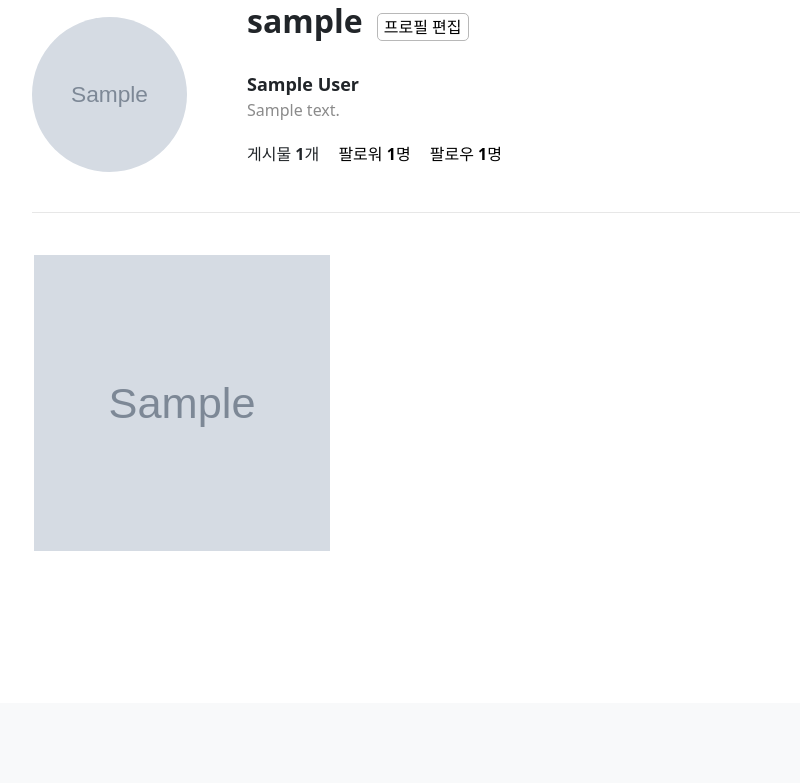
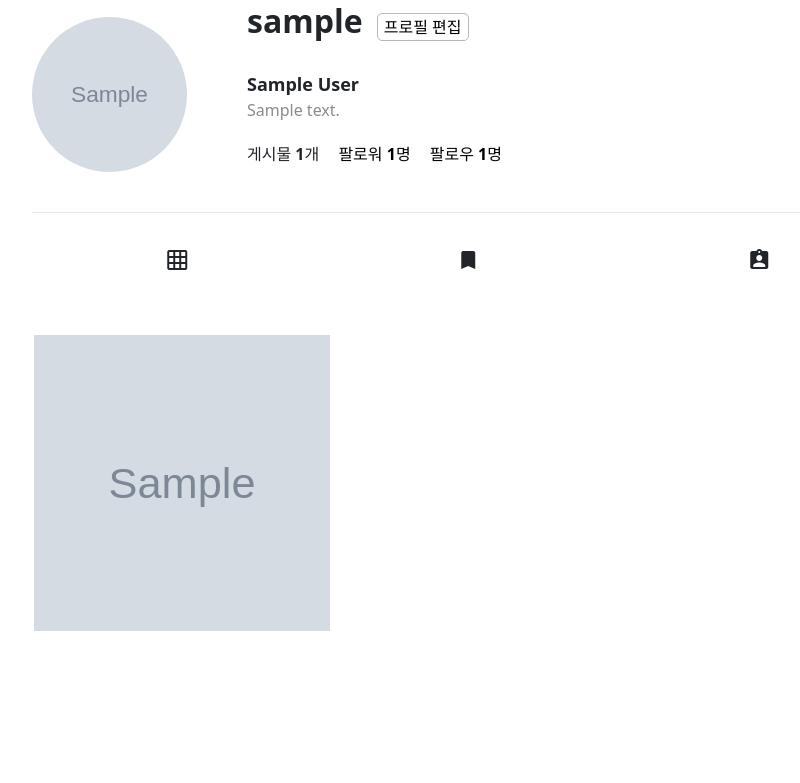
Before and after one commit to jihyun-cho-0/spartagram, a Django app: page /user/profile/1/ in a window 1280 px wide. Shown: the part 125-908 px from the top of the page, without its empty margins (158-958 px from the left). Before the commit the page ends 676 px from the top, so only its background shows below. Run offline with Django 4.2, Linux system fonts and the light colour scheme; a user stored in the database is signed in; tables that the repository leaves empty hold one stand-in row (values such as "Sample post"); grey boxes marked "Sample" are stand-in pictures; some libraries are stand-ins or nearby versions.

Commit message:
추가 : 북마크한 게시글 모아보기 #43

```diff
--- a/spartagram/settings.py
+++ b/spartagram/settings.py
@@ -130,6 +130,7 @@ STATICFILES_DIRS = [
 ]
 STATIC_ROOT = os.path.join(BASE_DIR, '.static_root')
 
+
 MEDIA_URL = '/media/'
 MEDIA_ROOT = os.path.join(BASE_DIR, 'media')
 
--- a/templates/user/user_profile.html
+++ b/templates/user/user_profile.html
@@ -44,8 +44,17 @@
         float: left;
     }
 
-    .tweet_container{
+    .post_container{
         display:flex;
+        width: 900px;
+        flex-direction: row;
+        margin: 40px auto 150px auto;
+        justify-content: flex-start;
+        flex-wrap: wrap;
+    }
+
+    .bookmark_container{
+        display:none;
         width: 900px;
         flex-direction: row;
         margin: 40px auto 150px auto;
@@ -117,6 +126,42 @@
         height: 548px;
     }
 
+    .posts-type-row {
+        margin: 0 auto;
+        padding: 15px 0;
+        width: 70%;
+    }
+
+    .posts-type-row div {
+        display: inline-block;
+        text-align: center;
+        width: 32%;
+    }
+
+    .my-posts {
+        display: block;
+        height: 24px;
+        margin: 0 auto;
+        width: 24px;
+    }
+
+    .bookmarked-posts {
+        display: block;
+        height: 24px;
+        margin: 0 auto;
+        width: 24px;
+    }
+
+    .tagged-posts {
+        display: block;
+        height: 24px;
+        margin: 0 auto;
+        width: 24px;
+    }
+
+
+
+
 </style>
 {% endblock profilecss %}
 
@@ -150,6 +195,39 @@
     $("#input").change(function(){
       readFile(this);
     });
+
+    const post_show = document.getElementById("my_post_show");
+    const bookmarked_show = document.getElementById("bookmarked_show");
+    const tagged_show = document.getElementById("tagged_show");
+
+
+    const my_post = document.getElementById("my_post");
+    const bookmarked_posts = document.getElementById("bookmarked_posts");
+    const tagged_posts = document.getElementById("tagged_posts");
+
+    my_post.addEventListener("click", e => {
+        post_show.style.display = "flex";
+        bookmarked_show.style.display = "none";
+        tagged_show.style.display = "none";
+
+    });
+
+    bookmarked_posts.addEventListener("click", e => {
+        post_show.style.display = "none";
+        bookmarked_show.style.display = "flex";
+        tagged_show.style.display = "none";
+
+    });
+
+    tagged_posts.addEventListener("click", e => {
+        post_show.style.display = "none";
+        bookmarked_show.style.display = "none";
+        tagged_show.style.display = "flex";
+
+    });
+
+
+
 
 
 </script>
@@ -197,10 +275,40 @@
 
         <hr style="margin:20px auto; width: 900px; color:#a1a1a1;">
 
-        <div class="tweet_container"> {%comment%} 본인 게시글 사진 불러오기 {%endcomment%}
+        <!-- 토글 스위치 보여주기 -->
+
+        <div class="posts-type-row">
+            <div>
+                <span class="my-posts" id="my_post"><i class="material-icons">grid_on</i></span>
+            </div>
+            <div>
+                <span class="bookmarked-posts" id="bookmarked_posts"><i class="material-icons">bookmark</i></span>
+            </div>
+            <div>
+                <span class="tagged-posts" id="tagged_posts"><i class="material-icons">assignment_ind</i></span>
+            </div>
+        </div>
+
+
+
+
+
+        {%comment%} 본인 게시글 사진 불러오기 {%endcomment%}
+        <div class="post_container" id ="my_post_show">
             {% for tw in my_tweet %}
                 {% if tw.imgfile%}
-                    <a href='/tweet/{{tw.id}}'><img src="/media/{{tw.imgfile}}" class="tweet_item" alt=""></a>
+                    <a href='/tweet/{{tw.id}}'><img src="{{tw.imgfile.url}}" class="tweet_item" alt=""></a>
+                {% else %}
+                    <img src="https://miro.medium.com/max/640/1*blwiJtR0mluF6R2UyakaSA.png" class="tweet_item" alt="" style= "border: solid 1px #E4E4E4;">
+                {% endif %}
+            {% endfor %}
+        </div>
+
+        {%comment%} 저장된 게시글 사진 불러오기 {%endcomment%}
+        <div class="bookmark_container" id ="bookmarked_show">
+            {% for tw in save_tweet %}
+                {% if tw.imgfile%}
+                    <a href='/tweet/{{tw.id}}'><img src="{{tw.imgfile.url}}" class="tweet_item" alt=""></a>
                 {% else %}
                     <img src="https://miro.medium.com/max/640/1*blwiJtR0mluF6R2UyakaSA.png" class="tweet_item" alt="" style= "border: solid 1px #E4E4E4;">
                 {% endif %}
@@ -208,6 +316,9 @@
         </div>
 
     </div>
+
+
+
 
     <!-- 팝업창 띄우기 -->
     <div class="profilemodal">
--- a/tweet/models.py
+++ b/tweet/models.py
@@ -16,6 +16,7 @@ class TweetModel(models.Model):
     imgfile = models.ImageField(null=True, upload_to="tweet/", blank=True)
     # 내가 좋아요 누른 게시글 = like_content, 다른 사람이 좋아요 누른 게시글 = like_user
     like_content = models.ManyToManyField(UserModel, related_name='like_user')
+    save_content = models.ManyToManyField(UserModel, related_name='save_user', blank=True)
     tags = TaggableManager(blank=True)
     created_at = models.DateTimeField(auto_now_add=True)
     updated_at = models.DateTimeField(auto_now=True)
--- a/tweet/urls.py
+++ b/tweet/urls.py
@@ -20,6 +20,7 @@ urlpatterns = [
     path('tweet/comment/correction/<int:id>', views.correction_comment, name='correction-comment'),
     path('tweet/comment/follow/<int:id>', views.comment_like, name='comment-like'),
     path('tweet/like/<int:id>', views.feed_like, name='feed-like'),
+    path('tweet/save/<int:id>', views.feed_save, name='feed-save'),
 
     path('tweet/create/', views.tweet_write, name='create'), # user가 바뀌더라도 게시물 작성 페이지 나오게하기
     path('tag/', views.TagCloudTV.as_view(), name='tag_cloud'),
--- a/user/views.py
+++ b/user/views.py
@@ -137,8 +137,9 @@ def user_profile_view(request,id): # 사용자 프로필 조회
         my_tweet_count = TweetModel.objects.filter(author=id).count() # 본인 게시글 갯수 집계
         my_tweet = TweetModel.objects.filter(author=id) # 본인 게시글 가져오기
         view_user = UserModel.objects.get(username=request.user.username)
+        save_tweet = TweetModel.objects.filter(save_content=user).order_by('-created_at')
 
-        return render(request, 'user/user_profile.html', {'user' : user, 'my_tweet_count':my_tweet_count, 'view_user':view_user, 'my_tweet':my_tweet})
+        return render(request, 'user/user_profile.html', {'user' : user, 'my_tweet_count':my_tweet_count, 'view_user':view_user, 'my_tweet':my_tweet, 'save_tweet':save_tweet})
 
 
 @login_required
```
Also changed, not shown: templates/tweet/home.html (+14 -2 lines), tweet/views.py (+11 -0 lines).
